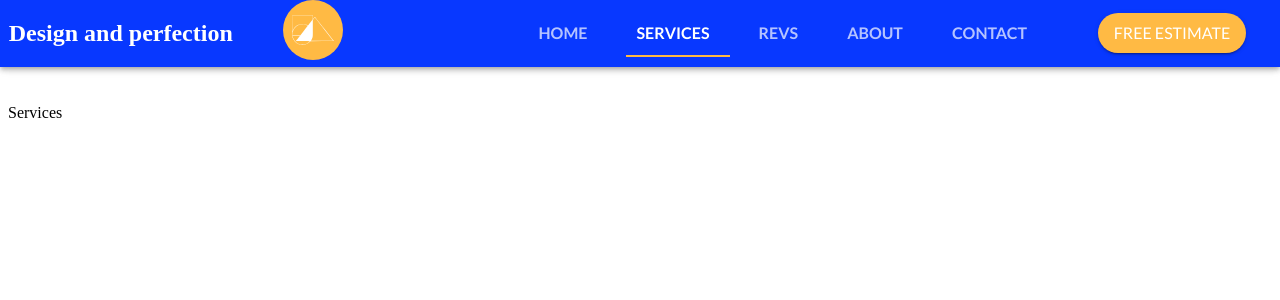
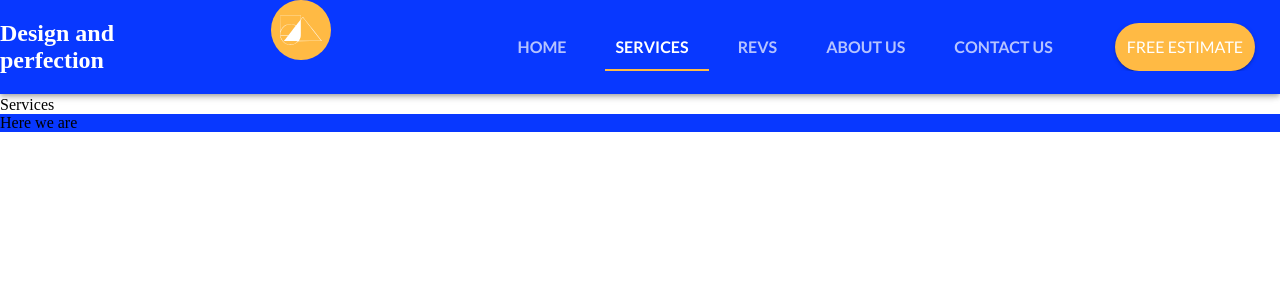
Before and after one commit to mawglih/react-material-app-v4, a React (Create React App) app: page /services in a window 1280 px wide. Shown: the top 300 px of the page. Built offline with nearby package versions, Linux system fonts and the light colour scheme.

Commit message:
finished appbar

```diff
--- a/public/index.html
+++ b/public/index.html
@@ -30,7 +30,7 @@
     -->
     <title>React App</title>
   </head>
-  <body>
+  <body style="margin: 0;">
     <noscript>You need to enable JavaScript to run this app.</noscript>
     <div id="root"></div>
     <!--
--- a/src/components/ui/AppBar.js
+++ b/src/components/ui/AppBar.js
@@ -115,6 +115,24 @@ const useStyles = makeStyles((theme) => ({
       backgroundColor: ' transparent',
     },
   },
+  drawer: {
+    backgroundColor: theme.palette.common.blue,
+  },
+  drawerItem: {
+    ...theme.typography.tab,
+    color: 'white',
+    marginLeft: 0,
+    opacity: .7,
+  },
+  drawerItemEstimate: {
+    backgroundColor: theme.palette.common.orange,
+  },
+  drawerItemSelected: {
+    opacity: 1,
+  },
+  appBar: {
+    zIndex: theme.zIndex.modal + 1,
+  },
 }));
 
 const HeaderAppBar = () => {
@@ -150,12 +168,21 @@ const HeaderAppBar = () => {
     setSelectedIndex(i);
   }
 
-  const menuOptions = [
+  const servicesOptions = [
     {name: 'Services', link: '/services'},
     {name: 'Custom development', link: '/custom'},
     {name: 'Website development', link: '/websites'},
     {name: 'Mobile development', link: '/mobile'},
-  ]
+  ];
+
+  const menusOptions = [
+    {name: 'Home', link: '/', itemValue: 0, popup: false},
+    {name: 'Services', link: '/services', itemValue: 1, popup: true, ariaOwns: anchorEl ? "simple-menu" : undefined, ariaHaspopup: anchorEl ? "true" : undefined, mouseover: (e) => handleClick(e)},
+    {name: 'Revs', link: '/revs', itemValue: 2,popup: false },
+    {name: 'About us', link: '/about', itemValue: 3, popup: false},
+    {name: 'Contact us', link: '/contact', itemValue: 4, popup: false},
+    {name: 'Free estimate', link: '/estimate', itemValue: 5, popup: false},
+  ];
 
   useEffect(() => {
     const { pathname } = window.location;
@@ -212,39 +239,39 @@ const HeaderAppBar = () => {
       default:
         break;
     }
-    if (pathname === '/' && value !== 0) {
-      setValue(0);
-    } else if (pathname === '/services' && value !== 1) {
-      setValue(1);
-    } else if (pathname === '/revs' && value !== 2) {
-      setValue(2);
-    } else if (pathname === '/about' && value !== 3) {
-      setValue(3);
-    } else if (pathname === '/contact' && value !== 4) {
-      setValue(4);
-    } else if (pathname === '/estimate' && value !== 5) {
-      setValue(5);
-    }
   }, [value]);
 
   const tabs = (
     <>
       <Tabs value={value} onChange={handleChange} className={classes.tabsContainer}>
-        <Tab className={classes.tab} component={Link} to="/" label="Home"/>
-        <Tab
-          aria-owns={anchorEl ? "simple-menu" : undefined}
-          aria-haspopup={anchorEl ? "true" : undefined}
-          className={classes.tab}
-          component={Link}
-          onMouseOver={e => handleClick(e)}
-          to="/services"
-          label="Services"
-        />
-        <Tab className={classes.tab} component={Link} to="/revs" label="Revs"/>
-        <Tab className={classes.tab} component={Link} to="/about" label="About"/>
-        <Tab className={classes.tab} component={Link} to="/contact" label="Contact"/>
+        {menusOptions.map(({name, link, itemValue, ariaOwns, ariaHaspopup, mouseover}) => {
+         if (name === 'Free estimate') {
+            return (
+              <Button
+                key={link}
+                variant='contained'
+                color='secondary'
+                className={classes.button}
+                component={Link}
+                to={link}
+              >
+                {name}
+              </Button>);
+          } else {
+            return (
+              <Tab
+                key={itemValue}
+                aria-owns={ariaOwns}
+                aria-haspopup={ariaHaspopup}
+                className={classes.tab}
+                component={Link}
+                onMouseOver={mouseover}
+                to={link}
+                label={name}
+              />);
+          }
+        })}
       </Tabs>
-      <Button variant='contained' color='secondary' className={classes.button} component={Link} to="/estimate">Free Estimate</Button>
       <Menu
         id="simple-menu"
         anchorEl={anchorEl}
@@ -256,7 +283,7 @@ const HeaderAppBar = () => {
         }}
         elevation={0}
       >
-        {menuOptions.map(({name, link}, index) => {
+        {servicesOptions.map(({name, link}, index) => {
           return (
           <MenuItem
             key={link}
@@ -284,20 +311,28 @@ const HeaderAppBar = () => {
         open={openDrawer}
         onClose={() => setOpenDrawer(false)}
         onOpen={() => setOpenDrawer(true)}
+        classes={{
+          paper: classes.drawer,
+        }}
       >
+        <div className={classes.toolbarMargin} />
         <List disablePadding>
-          {menuOptions.map(({name, link}, index) => {
+          {menusOptions.map(({name, link, itemValue}, index) => {
             return (
               <ListItem
                 key={link}
                 component={Link}
                 to={link}
-                onClick={() => setOpenDrawer(false)}
-                disableTypography
+                onClick={() => {setOpenDrawer(false); setValue(itemValue);}}
                 button
                 divider
+                className={name==='Free estimate' ? [`${classes.drawerItemEstimate}`] : null}
+                selected={value === itemValue}
+                classes={{
+                  selected: classes.drawerItemSelected,
+                }}
               >
-                <ListItemText>{name}</ListItemText>
+                <ListItemText className={classes.drawerItem}>{name}</ListItemText>
               </ListItem>
             )
           })}
@@ -315,7 +350,7 @@ const HeaderAppBar = () => {
 
   return (
     <>
-      <AppBar position="fixed" color="primary">
+      <AppBar position="fixed" color="primary" className={classes.appBar}>
         <Toolbar disableGutters className={classes.toolbar}>
           <div className={classes.titleContainer}>
             <h2 className={classes.title}>Design and perfection</h2>
--- /dev/null
+++ b/src/components/ui/Footer.js
@@ -0,0 +1,17 @@
+import { makeStyles } from "@material-ui/core";
+
+const useStyles = makeStyles((theme) => ({
+  root: {
+    backgroundColor: theme.palette.common.blue,
+    width: '100%',
+  },
+}));
+
+const Footer = () => {
+  const classes = useStyles();
+  return (
+    <footer className={classes.root}>Here we are</footer>
+  )
+};
+
+export default Footer;
--- a/src/routes.js
+++ b/src/routes.js
@@ -9,11 +9,12 @@ import Mobile from './components/Mobile';
 import Custom from './components/Custom';
 import HeaderAppBar from "./components/ui/AppBar";
 import Estimate from "./components/Estimate";
+import Footer from "./components/ui/Footer";
 
 const MyRoutes = () => {
   return (
     <>
-    <HeaderAppBar />
+      <HeaderAppBar />
       <Routes>
         <Route index path="/" element={<Home />} />
         <Route path="/services" element={<Services />} />
@@ -25,6 +26,7 @@ const MyRoutes = () => {
         <Route path="/custom" element={<Custom />} />
         <Route path="/estimate" element={<Estimate />} />
       </Routes>
+      <Footer />
     </>
 
   )
```
